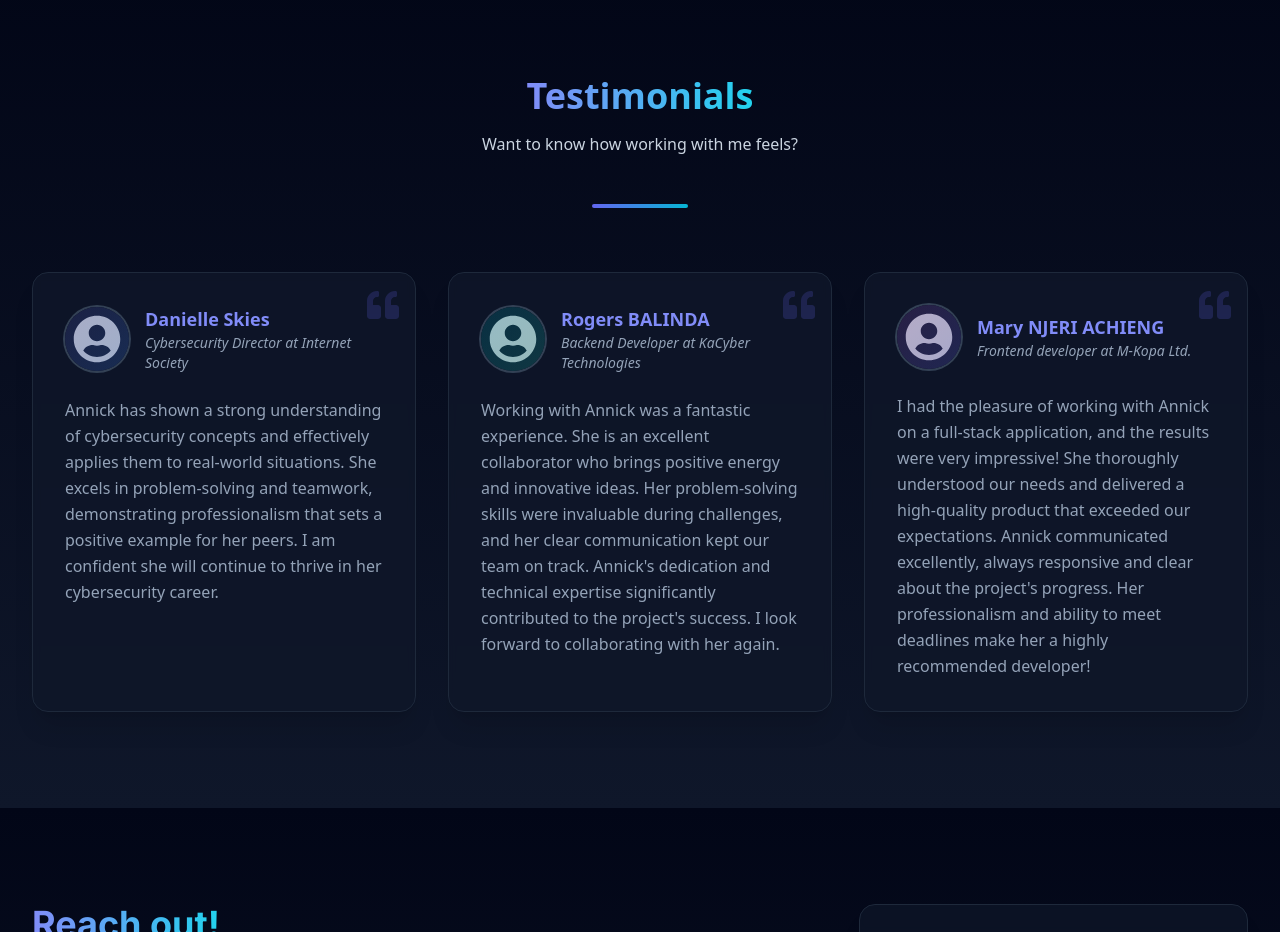
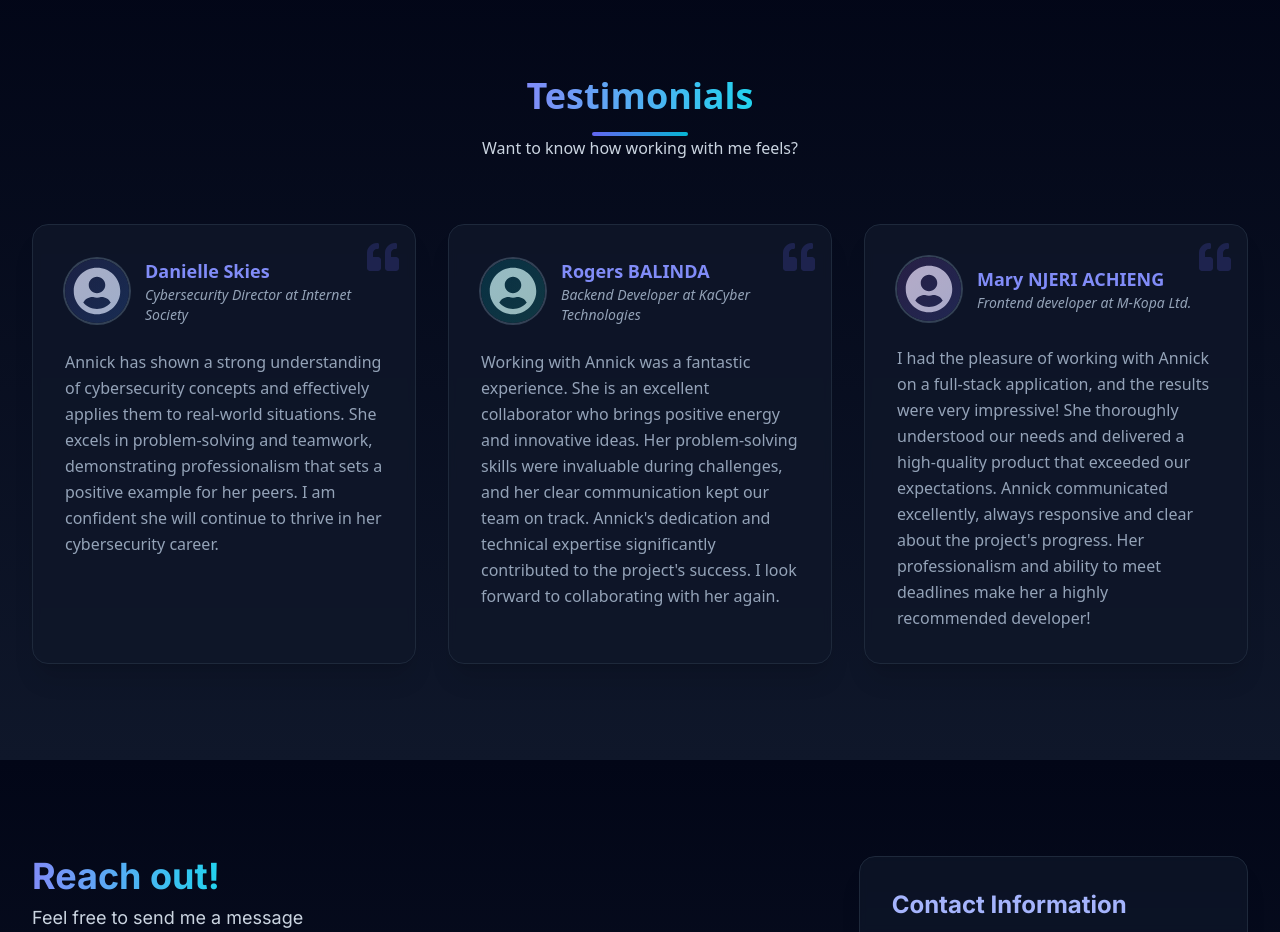
Before and after one commit to annick975/1, a Next.js app: page / in a window 1280 px wide. Shown: the part 1920-2852 px from the top of the page. Built offline with nearby package versions, Linux system fonts and the light colour scheme.

Commit message:
Some styles

```diff
--- a/src/components/testimonials/page.tsx
+++ b/src/components/testimonials/page.tsx
@@ -53,10 +53,11 @@ export default function Testimonials() {
               Testimonials
             </span>
           </h2>
+
+          <div className="mt-4 w-24 h-1 bg-gradient-to-r from-indigo-500 to-cyan-500 mx-auto rounded-full" />
           <h2 className="text-slate-300 mb-12 max-w-2xl mx-auto">
             Want to know how working with me feels?
           </h2>
-          <div className="mt-4 w-24 h-1 bg-gradient-to-r from-indigo-500 to-cyan-500 mx-auto rounded-full" />
         </motion.div>
 
         <div className="grid grid-cols-1 md:grid-cols-2 lg:grid-cols-3 gap-8">
```
